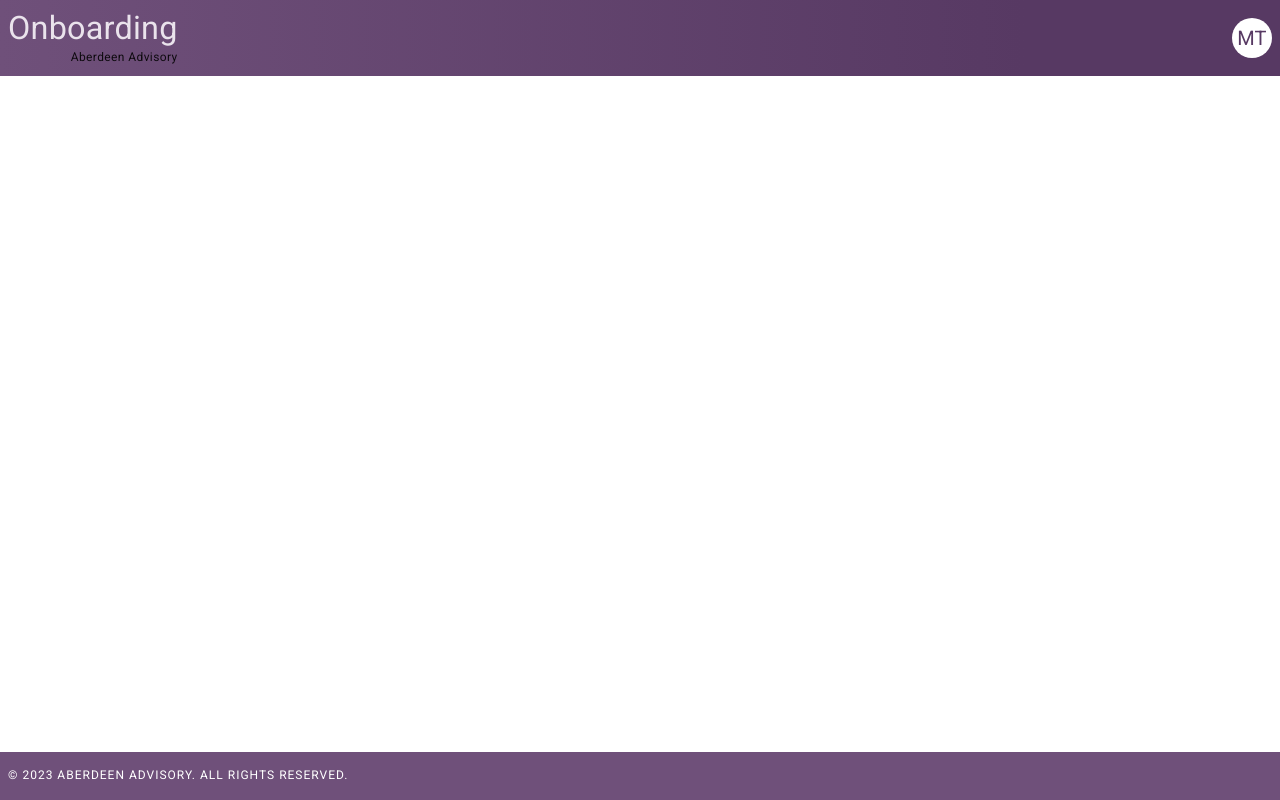
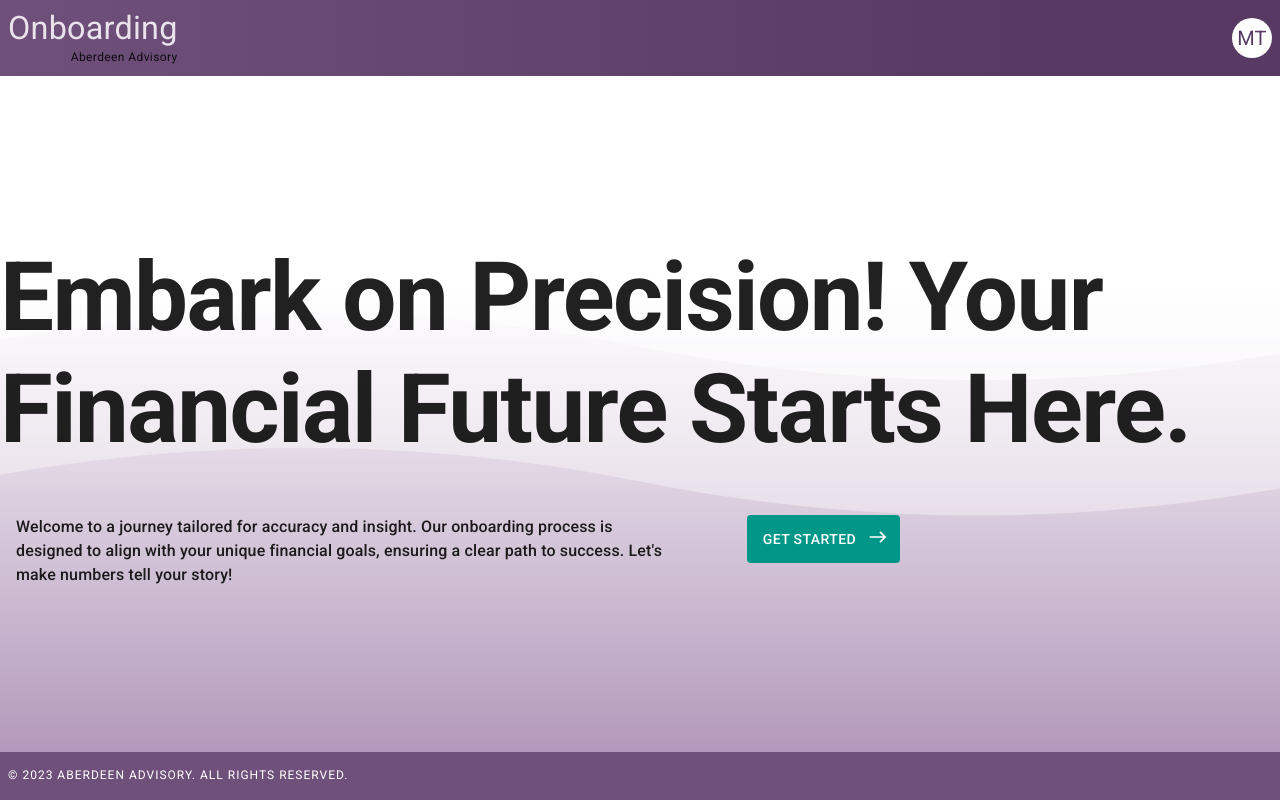
Before and after one commit to jwrigh26/poc-onboarding, a React (Vite) app: page / in a window 1280 px wide. Built offline with nearby package versions, Linux system fonts and the light colour scheme.

Commit message:
Working on POC splash page WIP

```diff
--- a/package.json
+++ b/package.json
@@ -13,6 +13,7 @@
     "@emotion/react": "^11.11.1",
     "@emotion/styled": "^11.11.0",
     "@mui/icons-material": "^5.14.3",
+    "@mui/lab": "^5.0.0-alpha.140",
     "@mui/material": "^5.14.5",
     "@mui/x-date-pickers": "^6.11.2",
     "@reduxjs/toolkit": "^1.9.5",
--- a/src/App.jsx
+++ b/src/App.jsx
@@ -3,6 +3,9 @@ import Box from '@mui/material/Box';
 import FooterContent from 'components/Footer';
 import HeaderContent from 'components/Header';
 import Stack from '@mui/material/Stack';
+import POC from 'modules/POC/POC';
+//
+import ColorPalette from 'components/ColorPalette';
 
 function App() {
   const isLoggedIn = true;
@@ -26,7 +29,8 @@ function App() {
               <HeaderContent />
             </Header>
             <Main>
-              <>{''}</>
+              <POC />
+              {/* <ColorPalette /> */}
             </Main>
             <FooterWrapper>
               <FooterContent />
@@ -54,6 +58,7 @@ const Root = styled(Box)(({ theme }) => ({
 const Main = styled((props) => <Box component="main" {...props} />)(
   ({ theme }) => ({
     backgroundColor: theme.palette.background.paper,
+    flexGrow: 1, // This works based on User Root's flex display
   })
 );
 
--- a/src/assets/colorPalette.js
+++ b/src/assets/colorPalette.js
@@ -1,36 +1,36 @@
 export const palette = {
   primary: {
-    light: '#8b6ca1', // shifted from previous main
-    main: '#6f507a',  // shifted from previous dark
-    dark: '#573963', // selected from customScale to be pleasing
+    light: '#8b6ca1',
+    main: '#6f507a',
+    dark: '#573963',
     customScale: {
       50: '#eae3ec',
       100: '#d0bed4',
       200: '#b399bb',
       300: '#9673a2',
       400: '#7a5d8a',
-      500: '#6f507a', // same as new main
+      500: '#6f507a',
       600: '#634470',
-      700: '#573963', // same as new dark
+      700: '#573963',
       800: '#4a2f56',
       900: '#483251',
     },
   },
   secondary: {
-    light: '#8a8d92',
-    main: '#6c757d',
-    dark: '#51585e',
+    light: '#80cbc4',
+    main: '#009688',
+    dark: '#00796b',
     customScale: {
-      50: '#e9eaea',
-      100: '#c6c9cc',
-      200: '#a2a6ad',
-      300: '#7f8390',
-      400: '#6a6d78',
-      500: '#6c757d',
-      600: '#626872',
-      700: '#585c67',
-      800: '#4e515b',
-      900: '#32383f',
+      50: '#e0f2f1',
+      100: '#b2dfdb',
+      200: '#80cbc4',
+      300: '#4db6ac',
+      400: '#26a69a',
+      500: '#009688',
+      600: '#00897b',
+      700: '#00796b',
+      800: '#00695c',
+      900: '#004d40',
     },
   },
   success: {
--- /dev/null
+++ b/src/components/Button.jsx
@@ -0,0 +1,45 @@
+import React from 'react';
+import PropTypes from 'prop-types';
+import LoadingButton from '@mui/lab/LoadingButton';
+import useTheme from '@mui/material/styles/useTheme';
+
+export default function Button({
+  children,
+  loading = false,
+  loadingPosition = 'center',
+  variant = 'contained',
+  sx = [],
+  ...props
+}) {
+  const theme = useTheme();
+
+  return (
+    <LoadingButton
+      disableRipple
+      disableFocusRipple
+      disableTouchRipple
+      disableElevation
+      loading={loading}
+      variant={variant}
+      sx={{ ...theme.shape.button, ...sx }}
+      loadingPosition={loadingPosition}
+      {...props}
+    >
+      {children}
+    </LoadingButton>
+  );
+}
+
+Button.propTypes = {
+  children: PropTypes.any,
+  loading: PropTypes.bool,
+  loadingPosition: PropTypes.string,
+  variant: PropTypes.string,
+  sx: PropTypes.oneOfType([
+    PropTypes.arrayOf(
+      PropTypes.oneOfType([PropTypes.func, PropTypes.object, PropTypes.bool])
+    ),
+    PropTypes.func,
+    PropTypes.object,
+  ]),
+};
--- a/src/components/Header.jsx
+++ b/src/components/Header.jsx
@@ -9,7 +9,7 @@ export default function Header() {
       <Stack>
         <Typography
           variant="h4"
-          component="h1"
+          component="p"
           sx={{
             color: 'primary.customScale.50',
             textWrap: 'balance',
@@ -52,7 +52,8 @@ const HeaderWrapper = styled((props) => (
   },
 }));
 
-const Subtitle = styled((props) => <Typography {...props} />)(({ theme }) => ({
+const Subtitle = styled((props) => <Typography component="span" {...props} />)(
+  ({ theme }) => ({
     ...theme.typography.caption,
     paddingLeft: theme.spacing(0.5),
     display: 'inline-block',
@@ -63,4 +64,5 @@ const Subtitle = styled((props) => <Typography {...props} />)(({ theme }) => ({
     //     fontSize: '2rem',
     //     lineHeight: '2.25rem',
     //   },
-}));
+  })
+);
--- /dev/null
+++ b/src/components/Waves.jsx
@@ -0,0 +1,40 @@
+import PropTypes from 'prop-types';
+import { styled } from '@mui/material/styles';
+import waves from 'assets/waves.svg';
+
+export default function Waves({ children }) {
+  return <WaveWrapper>{children}</WaveWrapper>;
+}
+
+Waves.propTypes = {
+  children: PropTypes.node.isRequired,
+};
+
+// const WaveWrapper = styled((props) => <div {...props} />)(({ theme }) => ({
+//   position: 'relative',
+//   width: '100%',
+//   height: '100%',
+//   backgroundColor: theme.palette.background.paper,
+//   '&::after': {
+//     content: '""',
+//     position: 'absolute',
+//     bottom: 0,
+//     left: 0,
+//     right: 0,
+//     height: '50%',
+//     backgroundImage: `linear-gradient(to bottom, rgba(255,255,255, 1) 0%, rgba(255,255,255,0) 50%), url(${waves})`,
+//     backgroundRepeat: 'no-repeat',
+//     backgroundPosition: 'bottom',
+//     backgroundSize: 'cover',
+//   },
+// }));
+
+const WaveWrapper = styled((props) => <div {...props} />)(({ theme }) => ({
+  position: 'relative',
+  width: '100%',
+  height: '100%',
+  backgroundColor: theme.palette.background.paper,
+  background: `
+      linear-gradient(to bottom, rgba(255,255,255, 1) 30%, rgba(255,255,255,0) 100%),
+      url(${waves}) no-repeat bottom/cover`,
+}));
--- a/src/main.jsx
+++ b/src/main.jsx
@@ -11,4 +11,3 @@ ReactDOM.createRoot(document.getElementById('root')).render(
     </ThemeProvider>
   </React.StrictMode>
 );
-fas;
--- /dev/null
+++ b/src/modules/POC/POC.jsx
@@ -0,0 +1,90 @@
+import { styled } from '@mui/material/styles';
+import Box from '@mui/material/Box';
+import Button from 'components/Button';
+import Stack from '@mui/material/Stack';
+import Waves from 'components/Waves';
+import Typography from '@mui/material/Typography';
+import EastIcon from '@mui/icons-material/East';
+
+export default function POC() {
+  return (
+    <Waves>
+      <POCGrid>
+        <Stack>
+          <Title>Embark on Precision! Your Financial Future Starts Here.</Title>
+          <Wrapper>
+            <Subtitle>
+              Welcome to a journey tailored for accuracy and insight. Our
+              onboarding process is designed to align with your unique financial
+              goals, ensuring a clear path to success. Let's make numbers tell
+              your story!
+            </Subtitle>
+            <Button
+              color="secondary"
+              sx={{ width: 'max-content', height: '48px' }}
+              endIcon={
+                <EastIcon sx={{ mb: '3px', ml: '4px' }} fontSize="small" />
+              }
+            >
+              Get Started
+            </Button>
+          </Wrapper>
+        </Stack>
+      </POCGrid>
+    </Waves>
+  );
+}
+
+const Title = styled((props) => (
+  <Typography gutterBottom variant="h1" {...props} />
+))(({ theme }) => ({
+  fontWeight: theme.typography.fontWeightBold,
+  color: theme.palette.text.primary,
+  textWrap: 'balance',
+}));
+
+const Subtitle = styled((props) => (
+  <Typography variant="body1" component="span" {...props} />
+))(({ theme }) => ({
+  color: theme.palette.text.primary,
+  fontWeight: theme.typography.fontWeightMedium,
+  paddingLeft: theme.spacing(0),
+  paddingRight: theme.spacing(0),
+  flex: 1,
+  [theme.breakpoints.up('lg')]: {
+    paddingLeft: theme.spacing(2),
+    paddingRight: theme.spacing(2),
+  },
+}));
+
+const POCGrid = styled((props) => <Box component="main" {...props} />)(
+  ({ theme }) => ({
+    display: 'grid',
+    gridTemplateColumns: '1fr',
+    alignItems: 'center',
+    justifyContent: 'center',
+    height: '100%',
+    maxWidth: theme.breakpoints.values.lg,
+    margin: '0 auto',
+    paddingLeft: theme.spacing(8),
+    paddingRight: theme.spacing(8),
+    [theme.breakpoints.up('lg')]: {
+      paddingLeft: 0,
+      paddingRight: 0,
+    },
+  })
+);
+
+const Wrapper = styled((props) => <Box {...props} />)(({ theme }) => ({
+  display: 'flex',
+  alignItems: 'flex-start',
+  justifyContent: 'flex-start',
+  flexDirection: 'column',
+  gap: theme.spacing(4),
+  maxWidth: theme.breakpoints.values.md,
+  [theme.breakpoints.up('lg')]: {
+    marginTop: theme.spacing(2),
+    gap: theme.spacing(8),
+    flexDirection: 'row',
+  },
+}));
```
Also changed, not shown: src/assets/waves.svg (added), 1 other file (tests, documents, lock files or other folders). Lines whose indentation alone changed are shown as unchanged.
